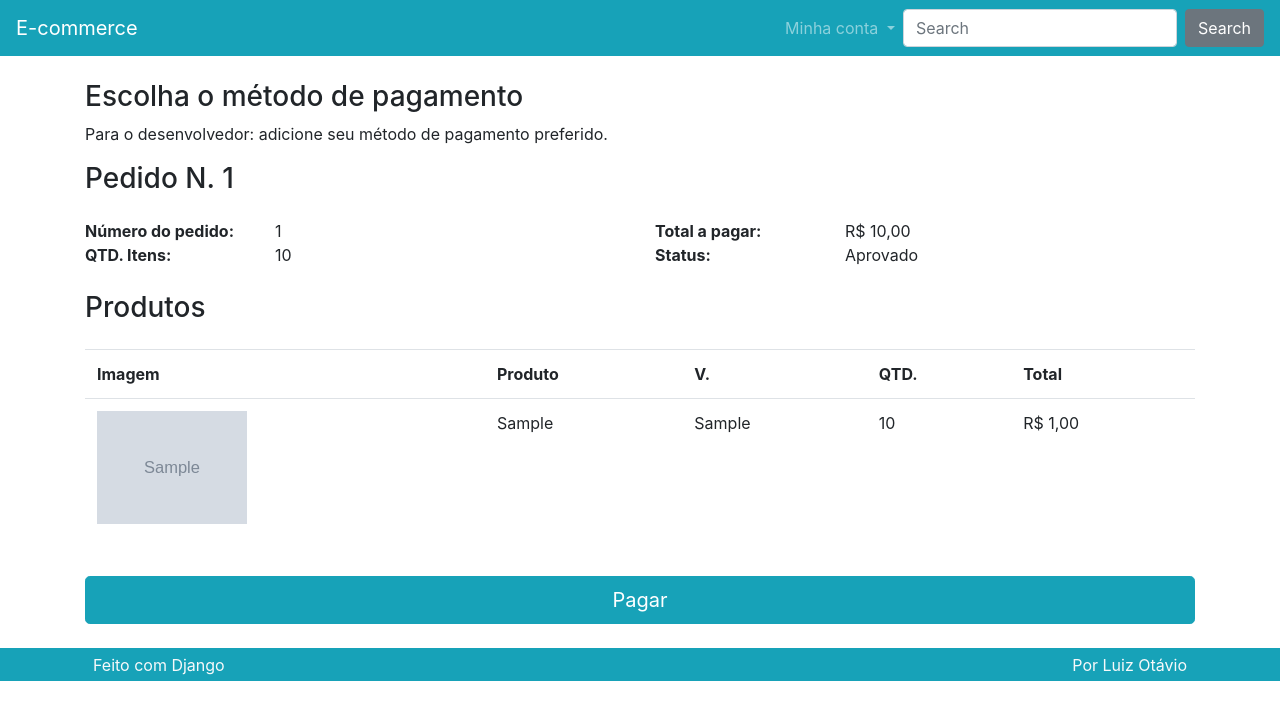
After one commit to rafadomingos/ecommerce, a Django app: page /pedido/pagar/1 in a window 1280 px wide. The commit adds this page. Shown: the top 720 px of the page. Run offline with Django 5.2, Linux system fonts and the light colour scheme; a user stored in the database is signed in; tables that the repository leaves empty hold one stand-in row (values such as "Sample post"); grey boxes marked "Sample" are stand-in pictures; some libraries are stand-ins or nearby versions.

```diff
--- a/pedido/models.py
+++ b/pedido/models.py
@@ -3,8 +3,9 @@ from django.contrib.auth.models import User
 
 
 class Pedido(models.Model):
-    nome = models.ForeignKey(User, on_delete=models.CASCADE)
+    usuario = models.ForeignKey(User, on_delete=models.CASCADE)
     total = models.FloatField(default=0)
+    qtd_total = models.PositiveIntegerField(default=0)
     status = models.CharField(
         max_length=1,
         default='C',
@@ -31,8 +32,7 @@ class ItemPedido(models.Model):
     preco = models.FloatField()
     preco_promocional = models.FloatField(default=0)
     quantidade = models.PositiveIntegerField()
-    image = models.CharField(max_length=2000)
-
+    imagem = models.CharField(max_length=2000)
 
     def __str__(self):
         return f'Item do {self.pedido}'
--- a/pedido/templates/pedido/pagar.html
+++ b/pedido/templates/pedido/pagar.html
@@ -0,0 +1,20 @@
+{% extends 'base.html' %}
+{% load omfilters %}
+{% load static %}
+
+{% block content %}
+<div class="row">
+    <div class="col">
+        <h3>Escolha o método de pagamento</h3>
+        <p>Para o desenvolvedor: adicione seu método de pagamento preferido.</p>
+    </div>
+</div>
+
+{% include 'parciais/_pedido.html' %}
+
+<div class="row mt-4">
+    <div class="col">
+        <a href="#" class="btn btn-primary btn-block btn-lg">Pagar</a>
+    </div>
+</div>
+{% endblock content %}
--- a/pedido/urls.py
+++ b/pedido/urls.py
@@ -4,8 +4,8 @@ from . import views
 app_name = 'pedido'
 
 urlpatterns = [
-    path('', views.Pagar.as_view(), name='pagar'),
+    path('pagar/<int:pk>', views.Pagar.as_view(), name='pagar'),
+    path('detalhe/<int:pk>', views.Detalhe.as_view(), name='detalhe'),
     path('salvarpedido/', views.SalvarPedido.as_view(), name='salvarpedido'),
     path('lista/', views.Lista.as_view(), name='lista'),
-    path('detalhe/', views.Detalhe.as_view(), name='detalhe'),
 ]
--- a/pedido/views.py
+++ b/pedido/views.py
@@ -1,20 +1,139 @@
-from django.shortcuts import render
-from django.views.generic import ListView
+from utils import utils
+from django.shortcuts import render, redirect, reverse
+from django.views.generic import ListView, DetailView
 from django.views import View
 from django.http import HttpResponse
+from django.contrib import messages
+from . import models
 
-class Pagar(View):
-    def get(self, *args, **kwargs):
-        return HttpResponse('Pagar')
+from produto.models import Variacao
+from .models import Pedido, ItemPedido
+
+
+class DispatchLoginRequiredMixin(View):
+    def dispatch(self, *args, **kwargs):
+        if not self.request.user.is_authenticated:
+            return redirect('perfil:criar')
+
+        return super().dispatch(*args, **kwargs)
+
+    def get_queryset(self, *args, **kwargs):
+        qs = super().get_queryset(*args, **kwargs)
+        qs = qs.filter(usuario=self.request.user)
+        return qs
+
+
+class Pagar(DispatchLoginRequiredMixin, DetailView):
+    template_name = 'pedido/pagar.html'
+    model = Pedido
+    pk_url_kwarg = 'pk'
+    context_object_name = 'pedido'
+
 
 class SalvarPedido(View):
-    def get(self ,*args, **kwargs):
-        return HttpResponse('SalvarPedido')
+    template_name = 'pedido/pagar.html'
 
-class Lista(View):
     def get(self, *args, **kwargs):
-        return HttpResponse('Lista')
+        if not self.request.user.is_authenticated:
+            messages.error(
+                self.request,
+                'Você precisa estar logado'
+            )
+            return redirect('perfil:criar')
 
-class Detalhe(View):
-    def get(self, *args, **kwargs):
-        return HttpResponse('Detalhe')
+        if not self.request.session.get('carrinho'):
+            messages.error(
+                self.request,
+                'Carrinho vazio'
+            )
+            return redirect('produto:lista')
+
+        carrinho = self.request.session.get('carrinho')
+        carrinho_variacao_ids = [v for v in carrinho]
+        bd_variacoes = list(
+            Variacao.objects.select_related('produto')
+            .filter(id__in=carrinho_variacao_ids)
+        )
+
+        for variacao in bd_variacoes:
+            vid = str(variacao.id)
+            estoque = variacao.estoque
+            qtd_carrinho = carrinho[vid]['quantidade']
+            preco_unt = carrinho[vid]['preco_unitario']
+            preco_unt_promo = carrinho[vid]['preco_unitario_promocional']
+
+            error_msg_estoque = ''
+
+            if estoque < qtd_carrinho:
+                carrinho[vid]['quantidade'] = estoque
+                carrinho[vid]['preco_quantitativo'] = estoque * preco_unt
+                carrinho[vid]['preco_quantitativo_promocional'] = estoque * \
+                    preco_unt_promo
+
+                error_msg_estoque = 'Estoque insuficiente para alguns produtos do seu carrinho'\
+                    'Reduzimos a quantidade desses produtos, por favor verifique em seu '\
+                    'carrinho quais produtos foram afetados.'
+
+            if error_msg_estoque:
+                messages.error(
+                    self.request,
+                    error_msg_estoque
+                )
+                self.request.session.save()
+                return redirect('produto:carrinho')
+
+        qtd_total_carrinho = utils.cart_total_qtd(carrinho)
+        valor_total_carrinho = utils.cart_totals(carrinho)
+
+        pedido = Pedido(
+            usuario=self.request.user,
+            total=valor_total_carrinho,
+            qtd_total=qtd_total_carrinho,
+            status='C',
+        )
+
+        pedido.save()
+
+        ItemPedido.objects.bulk_create(
+            [
+                ItemPedido(
+                    pedido=pedido,
+                    produto=v['produto_nome'],
+                    produto_id=v['produto_id'],
+                    variacao=v['variacao_nome'],
+                    variacao_id=v['variacao_id'],
+                    preco=v['preco_quantitativo'],
+                    preco_promocional=v['preco_quantitativo_promocional'],
+                    quantidade=v['quantidade'],
+                    imagem=v['imagem'],
+                ) for v in carrinho.values()
+            ]
+        )
+
+        context = {}
+
+        del self.request.session['carrinho']
+
+        return redirect(
+            reverse(
+                'pedido:pagar',
+                kwargs={
+                    'pk': pedido.pk,
+                }
+            )
+        )
+
+
+class Detalhe(DispatchLoginRequiredMixin, DetailView):
+    model = Pedido
+    context_object_name = 'pedido'
+    template_name = 'pedido/detalhe.html'
+    pk_url_kwarg = 'pk'
+
+
+class Lista(DispatchLoginRequiredMixin, ListView):
+    model = Pedido
+    context_object_name = 'pedidos'
+    template_name = 'pedido/lista.html'
+    paginate_by = 10
+    ordering = ['-id']
--- a/produto/templates/produto/resumodacompra.html
+++ b/produto/templates/produto/resumodacompra.html
@@ -68,7 +68,7 @@
 
 <div class="row">
     <div class="col">
-        <a class="btn btn-block btn-primary btn-lg" href="{% url 'pedido:pagar' %}">
+        <a class="btn btn-block btn-primary btn-lg" href="{% url 'pedido:salvarpedido' %}">
             Realizar pedido e pagar
         </a>
     </div>
--- a/templates/parciais/_nav.html
+++ b/templates/parciais/_nav.html
@@ -16,6 +16,7 @@
                         Minha conta
                     </a>
                     <div class="dropdown-menu" aria-labelledby="navbarDropdown">
+                        <a class="dropdown-item" href="{% url 'pedido:lista' %}">Meus pedidos</a>
                         <a class="dropdown-item" href="{% url 'perfil:criar' %}">Atualizar dados</a>
                         <div class="dropdown-divider"></div>
                         <a class="dropdown-item" href="{% url 'perfil:logout' %}">Sair</a>                    </div>
--- a/templates/parciais/_pagination.html
+++ b/templates/parciais/_pagination.html
@@ -1,4 +1,6 @@
 {% if is_paginated %}
+<div class="row mt-4">
+    <div class="col">
         <div class="pagination">
             <ul class="pagination">
                 {% if page_obj.has_previous %}
@@ -34,4 +36,6 @@
                 {% endif %}
             </ul>
         </div>
+    </div>
+</div>
 {% endif %}
--- /dev/null
+++ b/templates/parciais/_pedido.html
@@ -0,0 +1,58 @@
+{% load static %}
+{% load omfilters %}
+
+<div class="row">
+    <div class="col">
+        <h3>{{ pedido }}</h3>
+
+        <div class="row mt-4">
+            <div class="col-lg-2 font-weight-bold">Número do pedido:</div>
+            <div class="col-lg-4">{{ pedido.id }}</div>
+            <div class="col-lg-2 font-weight-bold">Total a pagar:</div>
+            <div class="col-lg-4">{{ pedido.total|formata_preco }}</div>
+
+            <div class="col-lg-2 font-weight-bold">QTD. Itens:</div>
+            <div class="col-lg-4">{{ pedido.qtd_total }}</div>
+            <div class="col-lg-2 font-weight-bold">Status:</div>
+            <div class="col-lg-4">{{ pedido.get_status_display }}</div>
+        </div>
+
+        <div class="row mt-4">
+            <div class="col">
+                <h3>Produtos</h3>
+            </div>
+        </div>
+
+        <div class="table-responsive mt-3">
+            <table class="table">
+                <tr>
+                    <th class="d-none d-lg-block">Imagem</th>
+                    <th>Produto</th>
+                    <th>V.</th>
+                    <th>QTD.</th>
+                    <th>Total</th>
+                </tr>
+
+
+                {% for linha in pedido.itempedido_set.all %}
+                <tr>
+                    <td class="d-none d-lg-block">
+                        <img class="cart-img" src="{% get_media_prefix %}{{linha.imagem}}">
+                    </td>
+                    <td>{{ linha.produto}}</td>
+                    <td>{{ linha.variacao}}</td>
+                    <td>{{ linha.quantidade}}</td>
+                    <td>
+                        {% if linha.preco_promocional %}
+                            {{linha.preco_promocional|formata_preco}}
+                        {% else %}
+                            {{linha.preco|formata_preco}}
+                        {% endif %}
+                    </td>
+                </tr>
+                {% endfor %}
+            </table>
+        </div>
+
+    </div>
+</div>
```
Also changed, not shown: pedido/templates/pedido/detalhe.html (+10 -0 lines), pedido/templates/pedido/lista.html (added, +44 -0 lines), pedido/migrations/0002_pedido_qtd_total.py (added), pedido/migrations/0003_rename_nome_pedido_usuario.py (added), pedido/migrations/0004_rename_image_itempedido_imagem.py (added). Lines whose indentation alone changed are shown as unchanged.
